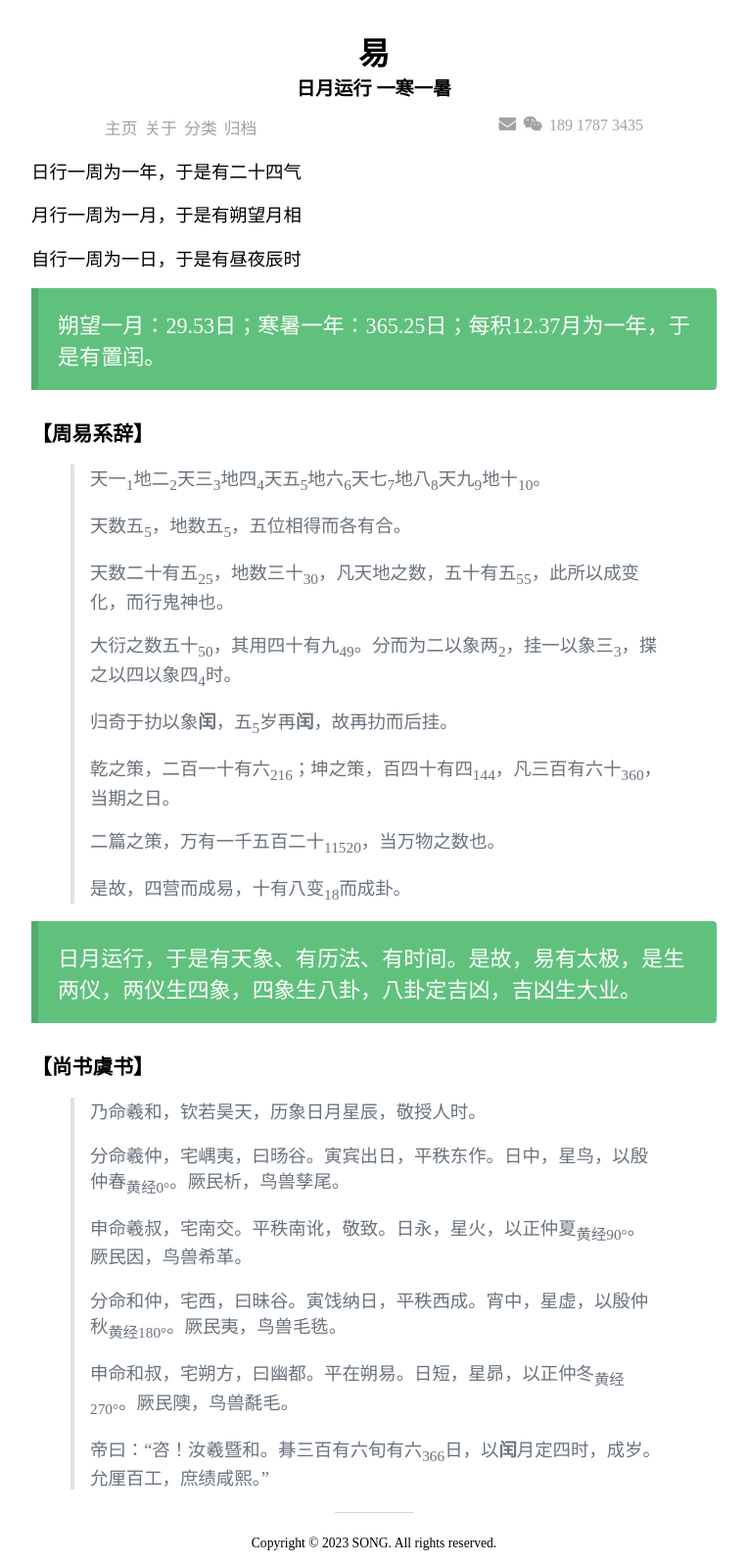
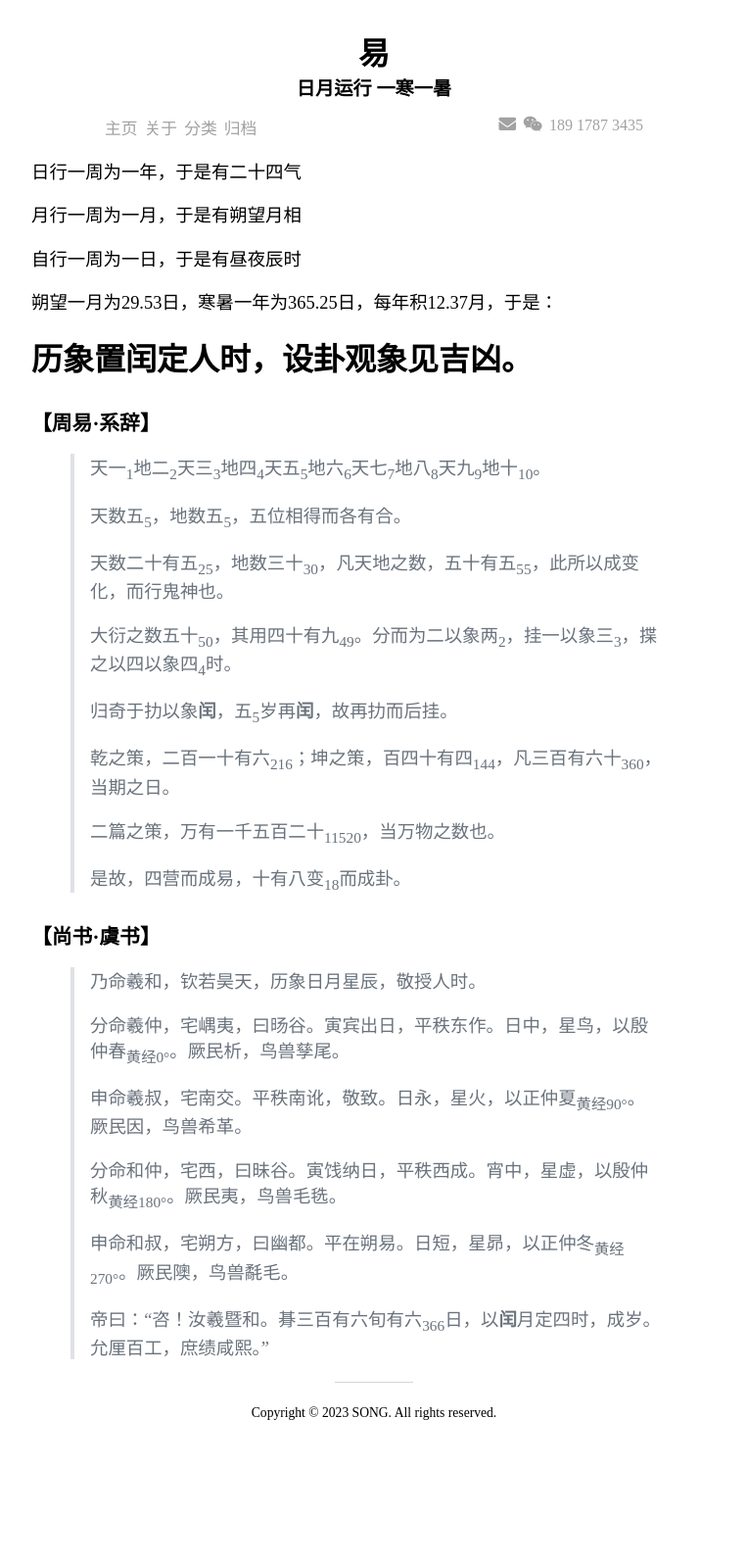
Before and after one commit to iching10/e11520.github.io, a Jekyll site: the page built from about.md, in a window 1280 px wide. Shown: the whole page at 98% size, without its empty margins (258-1021 px from the left). Built offline with Jekyll 4.4.1, drawn with Linux system fonts in a browser that asks for light colours; nearby versions of some CDN libraries; after the commit the page ends 1464 px from its top, so only the background shows below that.

Commit message:
Update about.md

```diff
--- a/about.md
+++ b/about.md
@@ -9,8 +9,11 @@ title: about
 
 自行一周为一日，于是有昼夜辰时
 
-<span class = "alert g">朔望一月：29.53日；寒暑一年：365.25日；每积12.37月为一年，于是有置闰。</span>
-#### 【周易系辞】
+朔望一月为29.53日，寒暑一年为365.25日，每年积12.37月，于是：
+
+# 历象置闰定人时，设卦观象见吉凶。
+
+#### 【周易·系辞】
 > 天一<sub>1</sub>地二<sub>2</sub>天三<sub>3</sub>地四<sub>4</sub>天五<sub>5</sub>地六<sub>6</sub>天七<sub>7</sub>地八<sub>8</sub>天九<sub>9</sub>地十<sub>10</sub>。
 >
 > 天数五<sub>5</sub>，地数五<sub>5</sub>，五位相得而各有合。
@@ -27,8 +30,7 @@ title: about
 >
 > 是故，四营而成易，十有八变<sub>18</sub>而成卦。
 
-<span class = "alert g">日月运行，于是有天象、有历法、有时间。是故，易有太极，是生两仪，两仪生四象，四象生八卦，八卦定吉凶，吉凶生大业。</span>
-#### 【尚书虞书】
+#### 【尚书·虞书】
 > 乃命羲和，钦若昊天，历象日月星辰，敬授人时。
 >
 > 分命羲仲，宅嵎夷，曰旸谷。寅宾出日，平秩东作。日中，星鸟，以殷仲春<sub>黄经0°</sub>。厥民析，鸟兽孳尾。
```
